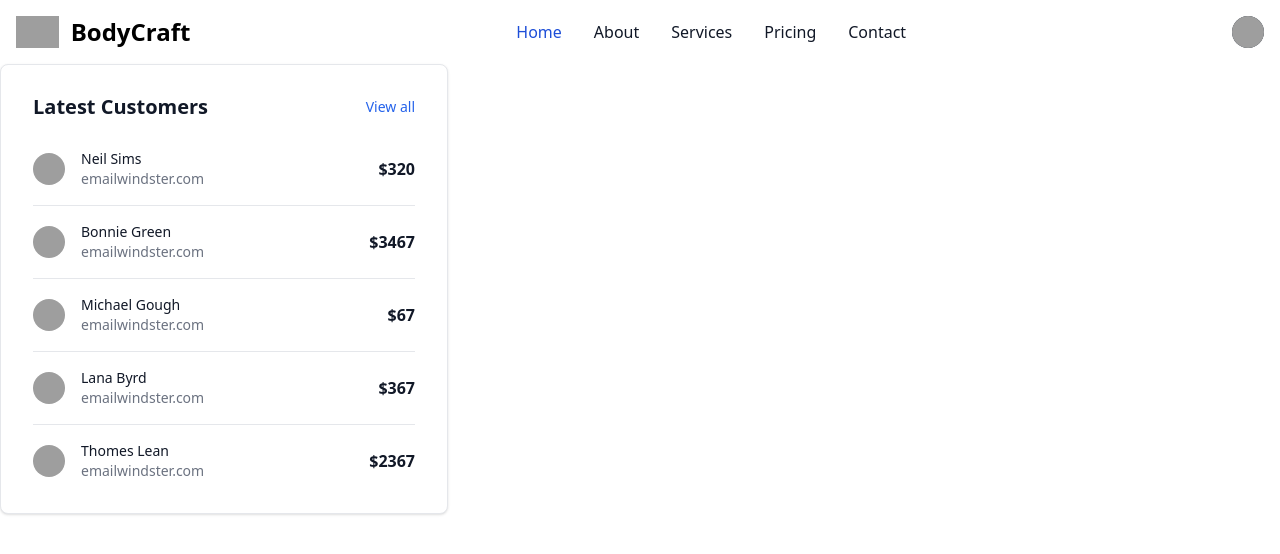
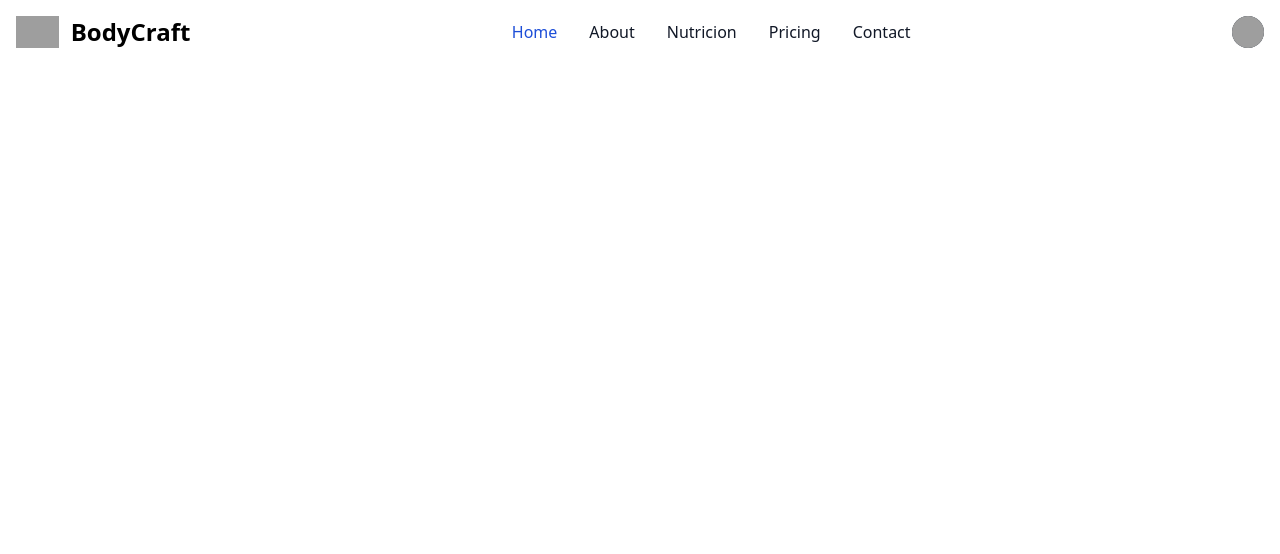
Before and after one commit to Marco0705/BodyCraft, an Angular app: page / in a window 1280 px wide. Shown: the top 554 px of the page. Built offline with nearby package versions, Linux system fonts and the light colour scheme; grey boxes are pictures that could not be loaded.

Commit message:
testing on router

```diff
--- a/src/app/app.component.html
+++ b/src/app/app.component.html
@@ -1,2 +1,3 @@
 <app-nav-bar></app-nav-bar>
-<app-card></app-card>
+<!-- <app-card></app-card> -->
+<router-outlet></router-outlet>
--- a/src/app/app.config.ts
+++ b/src/app/app.config.ts
@@ -2,7 +2,8 @@ import { ApplicationConfig, provideZoneChangeDetection } from '@angular/core';
 import { provideRouter } from '@angular/router';
 
 import { routes } from './app.routes';
+import { HttpClient, provideHttpClient } from '@angular/common/http';
 
 export const appConfig: ApplicationConfig = {
-  providers: [provideZoneChangeDetection({ eventCoalescing: true }), provideRouter(routes)]
+  providers: [provideZoneChangeDetection({ eventCoalescing: true }), provideRouter(routes), provideHttpClient()],
 };
--- a/src/app/app.routes.ts
+++ b/src/app/app.routes.ts
@@ -1,3 +1,11 @@
 import { Routes } from '@angular/router';
+import { DietComponent } from './pages/diet/diet.component';
 
-export const routes: Routes = [];
+export const routes: Routes = [
+    {
+        path: '', redirectTo: 'home', pathMatch: 'full',
+    },
+    {
+        path: "dieta", component: DietComponent
+    }
+];
--- a/src/app/shared/nav-bar/nav-bar.component.html
+++ b/src/app/shared/nav-bar/nav-bar.component.html
@@ -48,7 +48,7 @@
         <a href="#" class="block py-2 px-3 text-gray-900 rounded-sm hover:bg-gray-100 md:hover:bg-transparent md:hover:text-blue-700 md:p-0 dark:text-white md:dark:hover:text-blue-500 dark:hover:bg-gray-700 dark:hover:text-white md:dark:hover:bg-transparent dark:border-gray-700">About</a>
       </li>
       <li>
-        <a href="#" class="block py-2 px-3 text-gray-900 rounded-sm hover:bg-gray-100 md:hover:bg-transparent md:hover:text-blue-700 md:p-0 dark:text-white md:dark:hover:text-blue-500 dark:hover:bg-gray-700 dark:hover:text-white md:dark:hover:bg-transparent dark:border-gray-700">Services</a>
+        <a [routerLink]="['/dieta']" routerLinkActivated="active" class="block py-2 px-3 text-gray-900 rounded-sm hover:bg-gray-100 md:hover:bg-transparent md:hover:text-blue-700 md:p-0 dark:text-white md:dark:hover:text-blue-500 dark:hover:bg-gray-700 dark:hover:text-white md:dark:hover:bg-transparent dark:border-gray-700">Nutricion</a>
       </li>
       <li>
         <a href="#" class="block py-2 px-3 text-gray-900 rounded-sm hover:bg-gray-100 md:hover:bg-transparent md:hover:text-blue-700 md:p-0 dark:text-white md:dark:hover:text-blue-500 dark:hover:bg-gray-700 dark:hover:text-white md:dark:hover:bg-transparent dark:border-gray-700">Pricing</a>
--- a/src/app/shared/nav-bar/nav-bar.component.ts
+++ b/src/app/shared/nav-bar/nav-bar.component.ts
@@ -1,10 +1,11 @@
 import { Component } from '@angular/core';
+import { RouterLink } from '@angular/router';
 
 
 
 @Component({
   selector: 'app-nav-bar',
-  imports: [],
+  imports: [RouterLink],
   templateUrl: './nav-bar.component.html',
   styleUrl: './nav-bar.component.css',
 })
```
